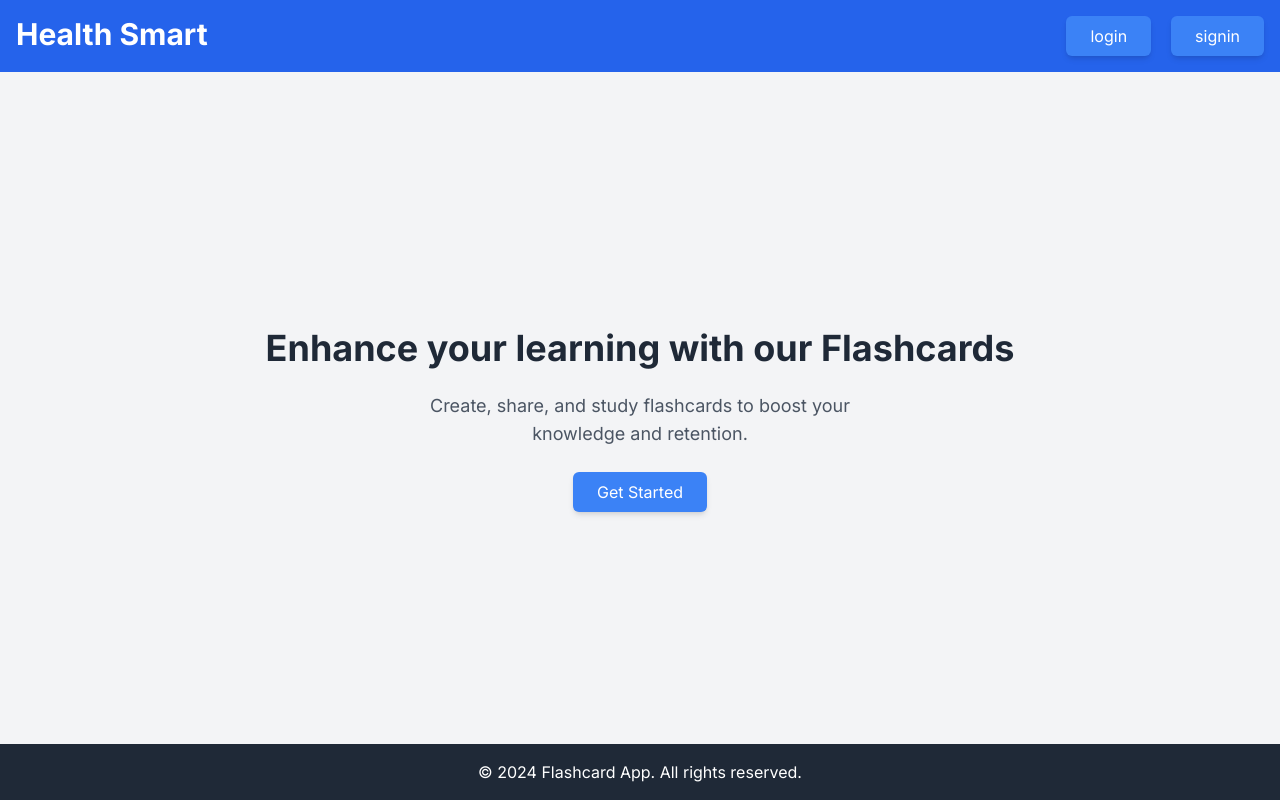
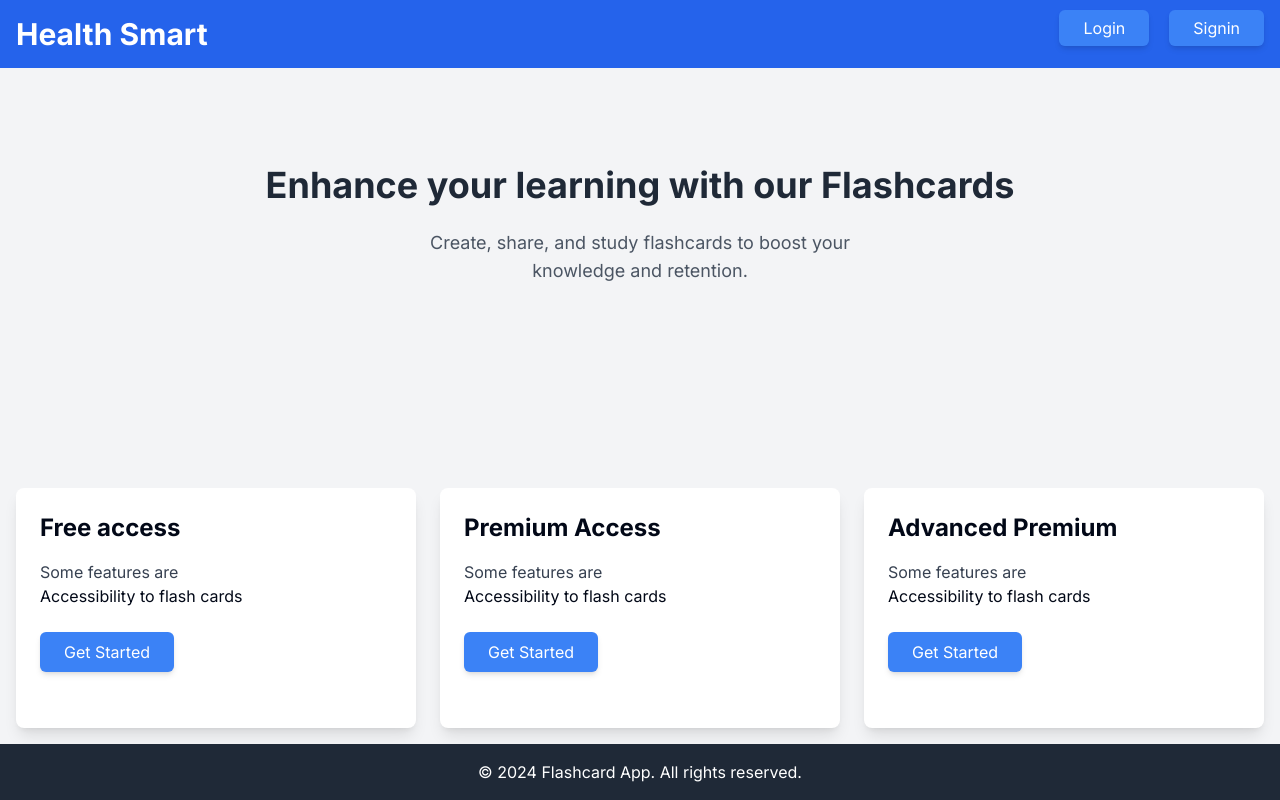
Before and after one commit to donkachii/health-smart, a Next.js app: page / in a window 1280 px wide. Built offline with nearby package versions, Linux system fonts and the light colour scheme.

Commit message:
landing page

```diff
--- a/src/app/page.js
+++ b/src/app/page.js
@@ -1,45 +1,68 @@
-// import { firestore } from "@/libs/firebase/config";
-
-import Head from "next/head";
+import Link from 'next/link';
 
 export default function Home() {
   return (
-    <div className="flex flex-col items-center justify-center min-h-screen bg-gray-100">
-      <Head>
-        <title>Flashcard App</title>
-        <meta
-          name="description"
-          content="Learn faster with our flashcard app"
-        />
-        <link rel="icon" href="/favicon.ico" />
-      </Head>
-
+    <div className="relative flex flex-col min-h-screen bg-gray-100">
       <header className="flex justify-between w-full p-4 bg-blue-600">
-        <h1 className="text-3xl font-bold text-left text-white">
-          Health Smart
-        </h1>
+        <h1 className="text-3xl font-bold text-left text-white">Health Smart</h1>
         <div className="space-x-5">
-          <button className="px-6 py-2 text-white bg-blue-500 rounded-md shadow-md  hover:bg-blue-700">
-            login
-          </button>
-          <button className="px-6 py-2 text-white bg-blue-500 rounded-md shadow-md  hover:bg-blue-700">
-            signin
-          </button>
+          <Link href="/signup">
+            <span className="px-6 py-2 text-white bg-blue-500 rounded-md shadow-md hover:bg-blue-700 cursor-pointer">
+              Login
+            </span>
+          </Link>
+          <Link href="/signin">
+            <span className="px-6 py-2 text-white bg-blue-500 rounded-md shadow-md hover:bg-blue-700 cursor-pointer">
+              Signin
+            </span>
+          </Link>
         </div>
       </header>
 
-      <main className="flex flex-col items-center justify-center flex-1">
+      <main className="flex flex-col items-center justify-center flex-1 p-4">
         <h2 className="my-6 text-2xl font-bold text-center text-gray-800 md:text-4xl">
           Enhance your learning with our Flashcards
         </h2>
         <p className="max-w-md text-lg text-center text-gray-600">
-          Create, share, and study flashcards to boost your knowledge and
-          retention.
+          Create, share, and study flashcards to boost your knowledge and retention.
         </p>
-        <button className="px-6 py-2 mt-6 text-white bg-blue-500 rounded-md shadow-md hover:bg-blue-700">
-          Get Started
-        </button>
       </main>
+
+      {/* Added spacer to push the boxes down */}
+      <div className="flex-grow"></div> {/* This creates space pushing content down */}
+
+      {/* Scrollable container for the boxes */}
+      <div className="bg-gray-100 p-4">
+        <div className="flex flex-wrap justify-center gap-6">
+          {/* Box 1 */}
+          <div className="bg-white p-6 rounded-lg shadow-lg w-[400px] h-60 flex-shrink-0">
+            <h2 className="text-2xl font-bold mb-4">Free access</h2>
+            <h6 className="text-gray-700">Some features are</h6>
+            <p>Accessibility to flash cards</p>
+            <button className="px-6 py-2 mt-6 text-white bg-blue-500 rounded-md shadow-md hover:bg-blue-700">
+              Get Started
+            </button>
+          </div>
+          {/* Box 2 */}
+          <div className="bg-white p-6 rounded-lg shadow-lg w-[400px] h-60 flex-shrink-0">
+            <h2 className="text-2xl font-bold mb-4">Premium Access</h2>
+            <h6 className="text-gray-700">Some features are</h6>
+            <p>Accessibility to flash cards</p>
+            <button className="px-6 py-2 mt-6 text-white bg-blue-500 rounded-md shadow-md hover:bg-blue-700">
+              Get Started
+            </button>
+          </div>
+          {/* Box 3 */}
+          <div className="bg-white p-6 rounded-lg shadow-lg w-[400px] h-60 flex-shrink-0">
+            <h2 className="text-2xl font-bold mb-4">Advanced Premium</h2>
+            <h6 className="text-gray-700">Some features are</h6>
+            <p>Accessibility to flash cards</p>
+            <button className="px-6 py-2 mt-6 text-white bg-blue-500 rounded-md shadow-md hover:bg-blue-700">
+              Get Started
+            </button>
+          </div>
+        </div>
+      </div>
 
       <footer className="w-full p-4 text-center text-white bg-gray-800">
         <p>© 2024 Flashcard App. All rights reserved.</p>
```
